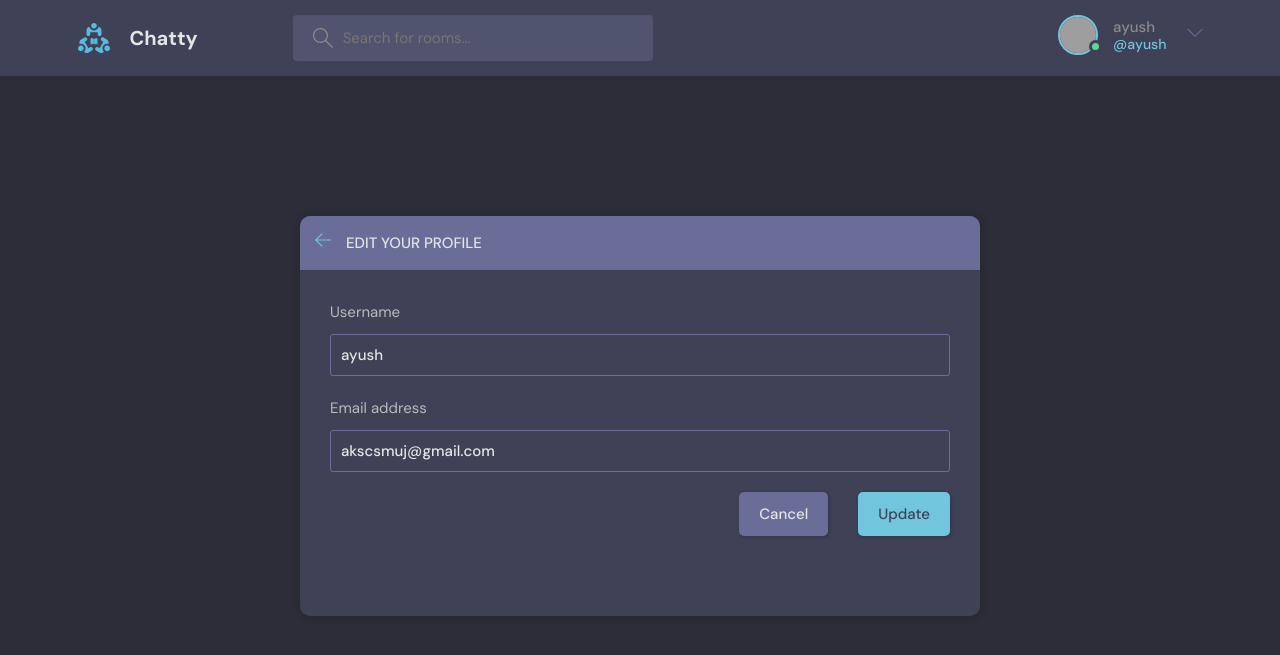
After one commit to aksse99/Chatty, a Django app: page /update-user/ in a window 1280 px wide. The commit adds this page. Shown: the top 655 px of the page. Run offline with Django 4.2, Linux system fonts and the light colour scheme; a user stored in the database is signed in; grey boxes are pictures that could not be loaded.

Commit message:
updated profile page

```diff
--- a/chatty/base/forms.py
+++ b/chatty/base/forms.py
@@ -1,5 +1,6 @@
 from django.forms import ModelForm
 from .models import Room
+from django.contrib.auth.models import User
 
 
 class RoomForm(ModelForm):
@@ -7,3 +8,9 @@ class RoomForm(ModelForm):
         model = Room
         fields = "__all__"
         exclude = ["host", "participants"]
+
+
+class UserForm(ModelForm):
+    class Meta:
+        model = User
+        fields = ["username", "email"]
--- a/chatty/base/templates/base/profile.html
+++ b/chatty/base/templates/base/profile.html
@@ -19,7 +19,9 @@
         <div class="profile__info">
           <h3>{{user.username}}</h3>
           <p>@{{user.username}}</p>
-          <a href="edit-user.html" class="btn btn--main btn--pill">Edit Profile</a>
+          {% if request.user == user %}
+          <a href="{% url 'update-user' %}" class="btn btn--main btn--pill">Edit Profile</a>
+          {% endif %}
         </div>
         <div class="profile__about">
           <h3>About</h3>
--- a/chatty/base/templates/base/room.html
+++ b/chatty/base/templates/base/room.html
@@ -108,7 +108,10 @@
         </div>
       </div>
       <div class="room__message">
-        <form action="#"><input name="" placeholder="Write your message here..." /></form>
+        <form action="" method="POST">
+          {% csrf_token %}
+          <input name="body" placeholder="Write your message here..." />
+        </form>
       </div>
     </div>
     <!-- Room End -->
--- /dev/null
+++ b/chatty/base/templates/base/update-user.html
@@ -0,0 +1,42 @@
+{% extends 'main.html' %}
+
+{% block content %}
+<main class="update-account layout">
+  <div class="container">
+    <div class="layout__box">
+      <div class="layout__boxHeader">
+        <div class="layout__boxTitle">
+          <a href="{% url 'home' %}">
+            <svg version="1.1" xmlns="http://www.w3.org/2000/svg" width="32" height="32" viewBox="0 0 32 32">
+              <title>arrow-left</title>
+              <path
+                d="M13.723 2.286l-13.723 13.714 13.719 13.714 1.616-1.611-10.96-10.96h27.625v-2.286h-27.625l10.965-10.965-1.616-1.607z">
+              </path>
+            </svg>
+          </a>
+          <h3>Edit your profile</h3>
+        </div>
+      </div>
+      <div class="layout__body">
+        <form class="form" action="" method="POST">
+          {% csrf_token %}
+
+          {% for field in form %}
+          <div class="form__group">
+            <label for="profile_pic">{{field.label}}</label>
+            {{field}}
+          </div>
+          {% endfor %}
+
+
+          <div class="form__action">
+            <a class="btn btn--dark" href="index.html">Cancel</a>
+            <button class="btn btn--main" type="submit">Update</button>
+          </div>
+        </form>
+      </div>
+    </div>
+  </div>
+  </div>
+</main>
+{% endblock content %}
--- a/chatty/base/urls.py
+++ b/chatty/base/urls.py
@@ -13,4 +13,5 @@ urlpatterns = [
     path("update-room/<str:pk>/", views.updateRoom, name="update-room"),
     path("delete-room/<str:pk>/", views.deleteRoom, name="delete-room"),
     path("delete-message/<str:pk>/", views.deleteMessage, name="delete-message"),
+    path("update-user/", views.updateUser, name="update-user"),
 ]
--- a/chatty/base/views.py
+++ b/chatty/base/views.py
@@ -7,7 +7,7 @@ from django.contrib import messages
 from django.http import HttpResponse
 from .models import Room, Topic, Message
 from django.contrib.auth.forms import UserCreationForm
-from .forms import RoomForm
+from .forms import RoomForm, UserForm
 
 
 def loginPage(request):
@@ -186,3 +186,17 @@ def deleteMessage(request, pk):
         message.delete()
         return redirect("home")
     return render(request, "base/delete.html", {"obj": message})
+
+
+@login_required(login_url="login")
+def updateUser(request):
+    user = request.user
+    form = UserForm(instance=user)
+
+    if request.method == "POST":
+        form = UserForm(request.POST, instance=user)
+        if form.is_valid():
+            form.save()
+            return redirect("user-profile", pk=user.id)
+
+    return render(request, "base/update-user.html", {"form": form})
--- a/chatty/templates/navbar.html
+++ b/chatty/templates/navbar.html
@@ -22,13 +22,16 @@
             <!-- Logged In -->
 
             {% if request.user.is_authenticated %}
+
             <div class="header__user">
-                <a href="profile.html">
+
+                <a href="{% url 'update-user' %}">
                     <div class="avatar avatar--medium active">
                         <img src="https://randomuser.me/api/portraits/men/37.jpg" />
                     </div>
                     <p>{{request.user.username}} <span>@{{request.user.username}}</span></p>
                 </a>
+
                 <button class="dropdown-button">
                     <svg version="1.1" xmlns="http://www.w3.org/2000/svg" width="32" height="32" viewBox="0 0 32 32">
                         <title>chevron-down</title>
@@ -48,8 +51,8 @@
             {% endif %}
 
             <div class="dropdown-menu">
-                <a href="settings.html" class="dropdown-link"><svg version="1.1" xmlns="http://www.w3.org/2000/svg"
-                        width="32" height="32" viewBox="0 0 32 32">
+                <a href="{% url 'update-user' %}" class="dropdown-link"><svg version="1.1"
+                        xmlns="http://www.w3.org/2000/svg" width="32" height="32" viewBox="0 0 32 32">
                         <title>tools</title>
                         <path
                             d="M27.465 32c-1.211 0-2.35-0.471-3.207-1.328l-9.392-9.391c-2.369 0.898-4.898 0.951-7.355 0.15-3.274-1.074-5.869-3.67-6.943-6.942-0.879-2.682-0.734-5.45 0.419-8.004 0.135-0.299 0.408-0.512 0.731-0.572 0.32-0.051 0.654 0.045 0.887 0.277l5.394 5.395 3.586-3.586-5.394-5.395c-0.232-0.232-0.336-0.564-0.276-0.887s0.272-0.596 0.572-0.732c2.552-1.152 5.318-1.295 8.001-0.418 3.274 1.074 5.869 3.67 6.943 6.942 0.806 2.457 0.752 4.987-0.15 7.358l9.392 9.391c0.844 0.842 1.328 2.012 1.328 3.207-0 2.5-2.034 4.535-4.535 4.535zM15.101 19.102c0.26 0 0.516 0.102 0.707 0.293l9.864 9.863c0.479 0.479 1.116 0.742 1.793 0.742 1.398 0 2.535-1.137 2.535-2.535 0-0.668-0.27-1.322-0.742-1.793l-9.864-9.863c-0.294-0.295-0.376-0.74-0.204-1.119 0.943-2.090 1.061-4.357 0.341-6.555-0.863-2.631-3.034-4.801-5.665-5.666-1.713-0.561-3.468-0.609-5.145-0.164l4.986 4.988c0.391 0.391 0.391 1.023 0 1.414l-5 5c-0.188 0.188-0.441 0.293-0.707 0.293s-0.52-0.105-0.707-0.293l-4.987-4.988c-0.45 1.682-0.397 3.436 0.164 5.146 0.863 2.631 3.034 4.801 5.665 5.666 2.2 0.721 4.466 0.604 6.555-0.342 0.132-0.059 0.271-0.088 0.411-0.088z">
```
Also changed, not shown: chatty/db.sqlite3.
